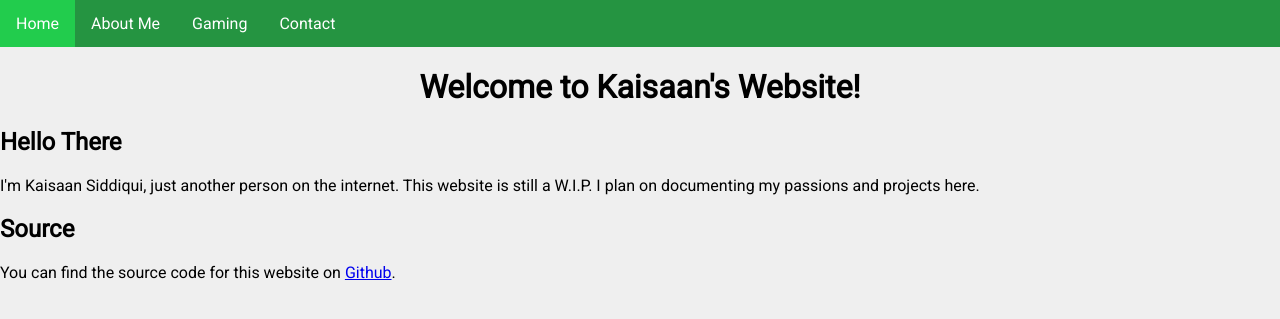
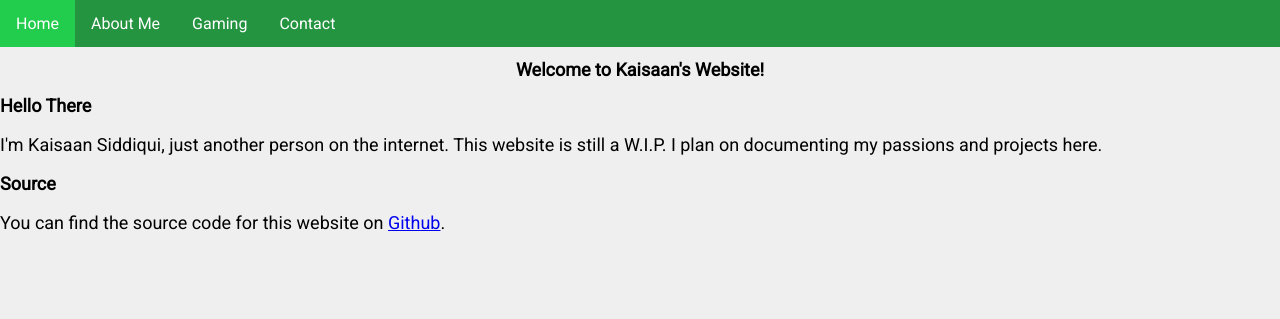
Before and after one commit to Kaisaan/kaisaan.github.io, a Jekyll site: the page built from index.html, in a window 1280 px wide. Shown: the top 319 px of the page. Built offline with Jekyll 4.4.1, drawn with Linux system fonts in a browser that asks for light colours.

Commit message:
Update style.css

```diff
--- a/css/style.css
+++ b/css/style.css
@@ -2,10 +2,14 @@
 
 body {
     font-family: 'Roboto', sans-serif;
-    font-size: 100%;
+    font-size: large;
     background-color: #EFEFEF;
     margin: 0;
     padding: 0;
+}
+
+p, h1, h2 {
+  font-size: 1em;
 }
 
 .navbar ul {
```
